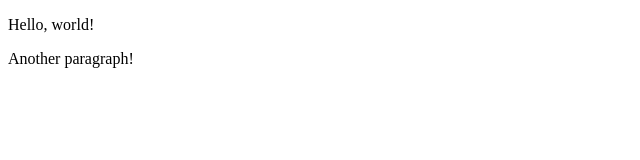
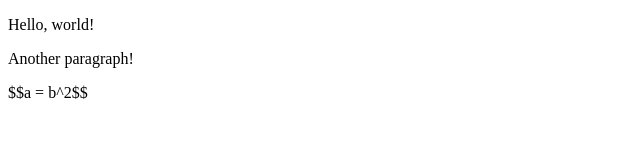
Before and after one commit to tiggerntatie/tiggerntatie.github.io, a plain HTML site: page index.html in a window 1280 px wide. Shown: the whole page, without its empty margins (0-640 px from the left). Drawn offline with Linux system fonts and the light colour scheme.

Commit message:
Update index.html

```diff
--- a/index.html
+++ b/index.html
@@ -10,5 +10,8 @@
 <p>
     Another paragraph!
 </p>
+<p>
+  $$a = b^2$$
+</p>
 </body>
 </html>
```
